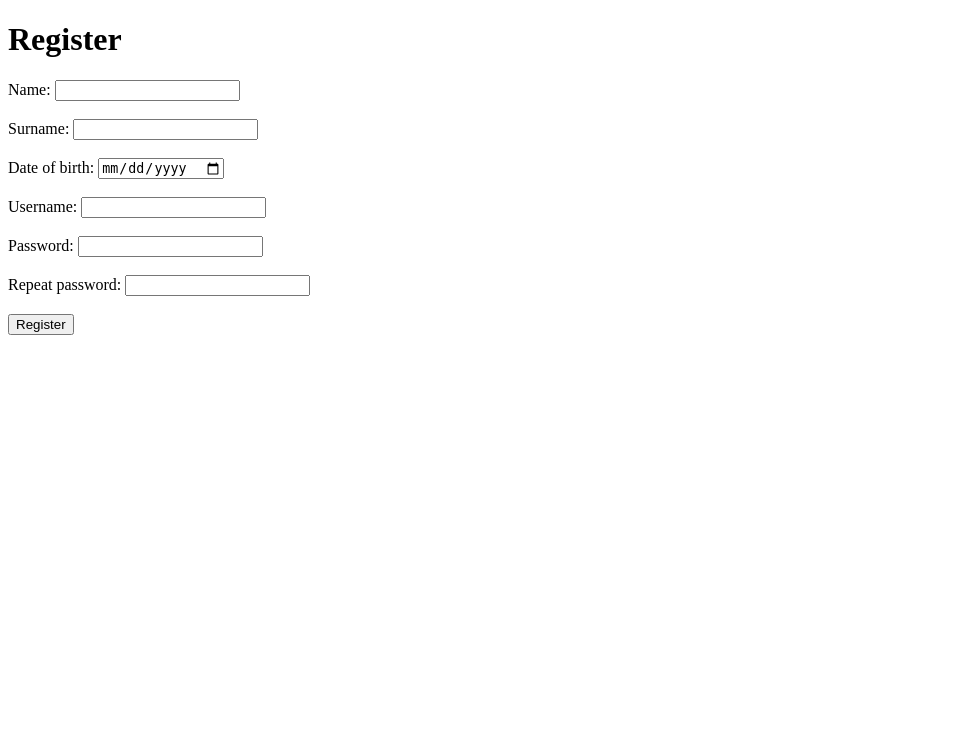
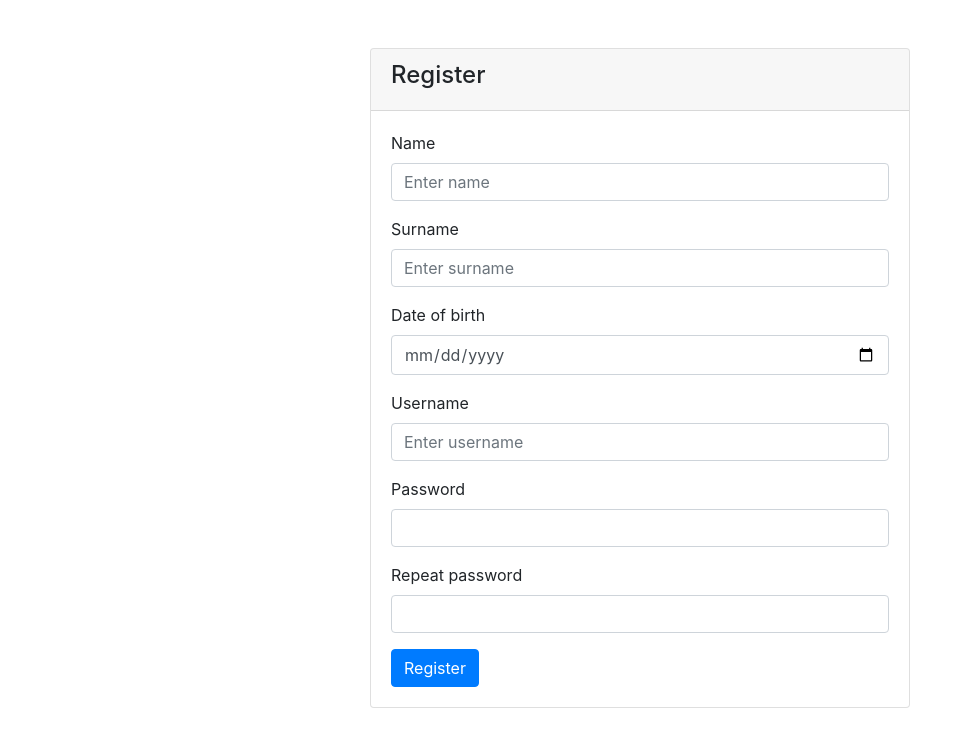
Before and after one commit to ralfsfilipjonoks/QualificationWork, a Flask app: page /register in a window 1280 px wide. Shown: the top 747 px of the page, without its empty margins (0-965 px from the left). Run offline with Flask 2, Linux system fonts and the light colour scheme; some libraries are stand-ins or nearby versions.

Commit message:
Design for register and more

```diff
--- a/app.py
+++ b/app.py
@@ -78,7 +78,7 @@ def register():
         if (password != repeatpassword):
             return 'Passwords does not match'
         users.insert_one({'name': name,'surname': surname,'dateofbirth': dateofbirth, 'username': username, 'password': hash_hex})
-        return 'User registered successfully'
+        return 'User registered successfully <a href="/">Homepage</a> <a href="/login">Login</a>'
     return render_template('register.html')
 
 @app.route('/about')
@@ -195,9 +195,10 @@ def delete_point(point_id):
 @app.route('/edit_point/<point_id>', methods=['GET', 'POST'])
 def edit_point(point_id):
     point = points.find_one({'_id': ObjectId(point_id)})
+    allTypes = types.find()
     if 'username' in session:
         username = session['username']
-        render_template('edit_point.html', point=point, username = username)
+        render_template('edit_point.html', point=point, username = username, types = allTypes)
     if request.method == 'POST':
         points.update_one({'_id': ObjectId(point_id)}, {'$set': {
             'name': request.form['name'],
@@ -211,7 +212,7 @@ def edit_point(point_id):
 
         return redirect(url_for('home'))
     else:
-        return render_template('edit_point.html', point=point)
+        return render_template('edit_point.html', point=point, types = allTypes)
 
 @app.route('/get_point_types',  methods=['GET', 'POST'])
 def get_type():
--- a/templates/edit_point.html
+++ b/templates/edit_point.html
@@ -23,6 +23,7 @@
       <label for="removedate">Remove Date:</label>
       <input type="text" class="form-control" id="remove_date" name="remove_date" value="{{ point.removedate }}">
     </div>
+    </select><br>
     <label for="type">Type:</label>
     <select id="type" name="type">
         <option value="Charity">Charity</option>
--- a/templates/register.html
+++ b/templates/register.html
@@ -1,4 +1,4 @@
-<!DOCTYPE html>
+<!-- <!DOCTYPE html>
 <html>
 <head>
     <title>Register</title>
@@ -21,4 +21,58 @@
         <input type="submit" value="Register">
     </form>
 </body>
+</html> -->
+<!DOCTYPE html>
+<html>
+<head>
+	<title>Register Page</title>
+	<!-- Bootstrap CSS -->
+	<link rel="stylesheet" href="https://maxcdn.bootstrapcdn.com/bootstrap/4.0.0/css/bootstrap.min.css">
+</head>
+<body>
+	<div class="container mt-5">
+		<div class="row justify-content-center">
+			<div class="col-lg-6">
+				<div class="card">
+					<div class="card-header">
+						<h4>Register</h4>
+					</div>
+					<div class="card-body">
+						<form method="POST">
+							<div class="form-group">
+								<label for="name">Name</label>
+								<input type="text" class="form-control" id="name" name="name" placeholder="Enter name" required>
+							</div>
+							<div class="form-group">
+								<label for="surname">Surname</label>
+								<input type="text" class="form-control" id="surname" name="surname" placeholder="Enter surname" required>
+							</div>
+                            <div class="form-group">
+                                <label for="dateofbirth">Date of birth</label>
+                                <input type="date" class="form-control" id="dateofbirth" name="dateofbirth" required>
+                            </div>
+							<div class="form-group">
+                                <label for="username">Username</label>
+                                <input type="text" class="form-control" id="username" name="username" placeholder="Enter username" required>
+							</div>
+							<div class="form-group">
+                                <label for="password">Password</label>
+                                <input type="password" class="form-control" id="password" name="password" required>
+							</div>
+                            <div class="form-group">
+                                <label for="password">Repeat password</label>
+                                <input type="password" class="form-control" id="repeatpassword" name="repeatpassword" required>
+							</div>
+							<button type="submit" value="Register" class="btn btn-primary">Register</button>
+						</form>
+					</div>
+				</div>
+			</div>
+		</div>
+	</div>
+
+	<!-- jQuery and Bootstrap JS -->
+	<script src="https://code.jquery.com/jquery-3.2.1.slim.min.js"></script>
+	<script src="https://maxcdn.bootstrapcdn.com/bootstrap/4.0.0/js/bootstrap.min.js"></script>
+</body>
 </html>
```
Also changed, not shown: templates/add_point.html (+7 -3 lines), templates/home.html (+7 -5 lines), templates/login.html (+0 -14 lines), templates/userpoints.html (+15 -3 lines).
